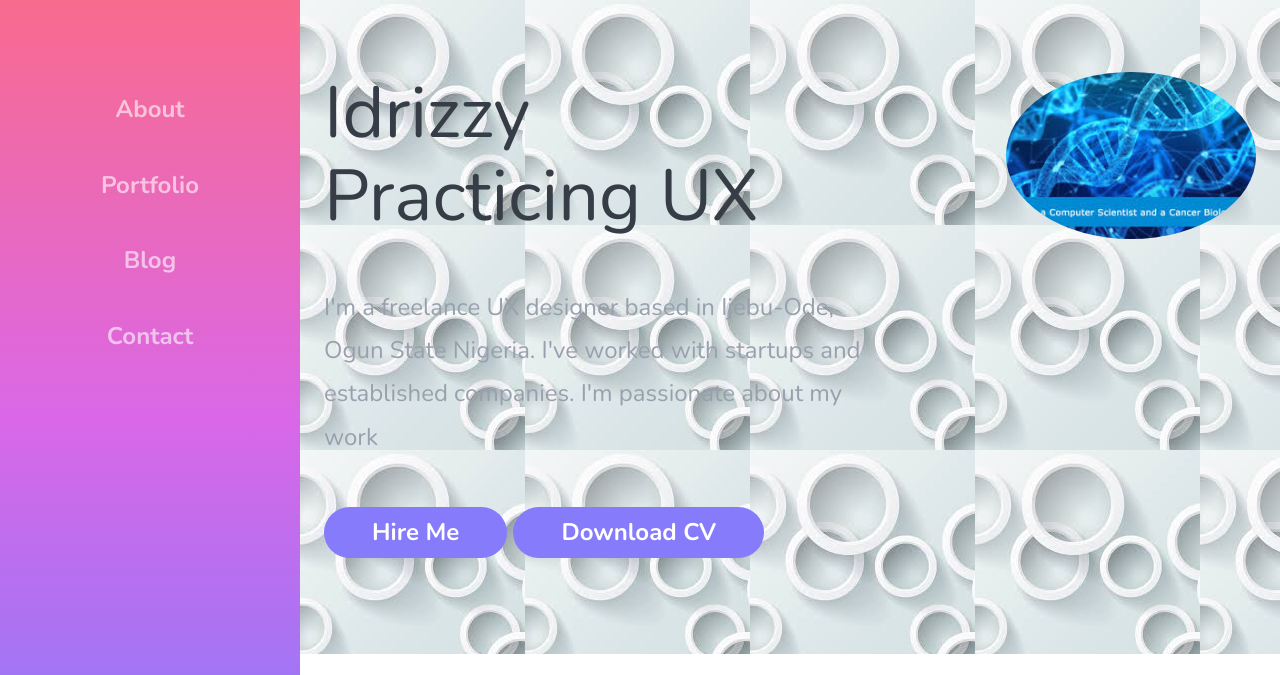
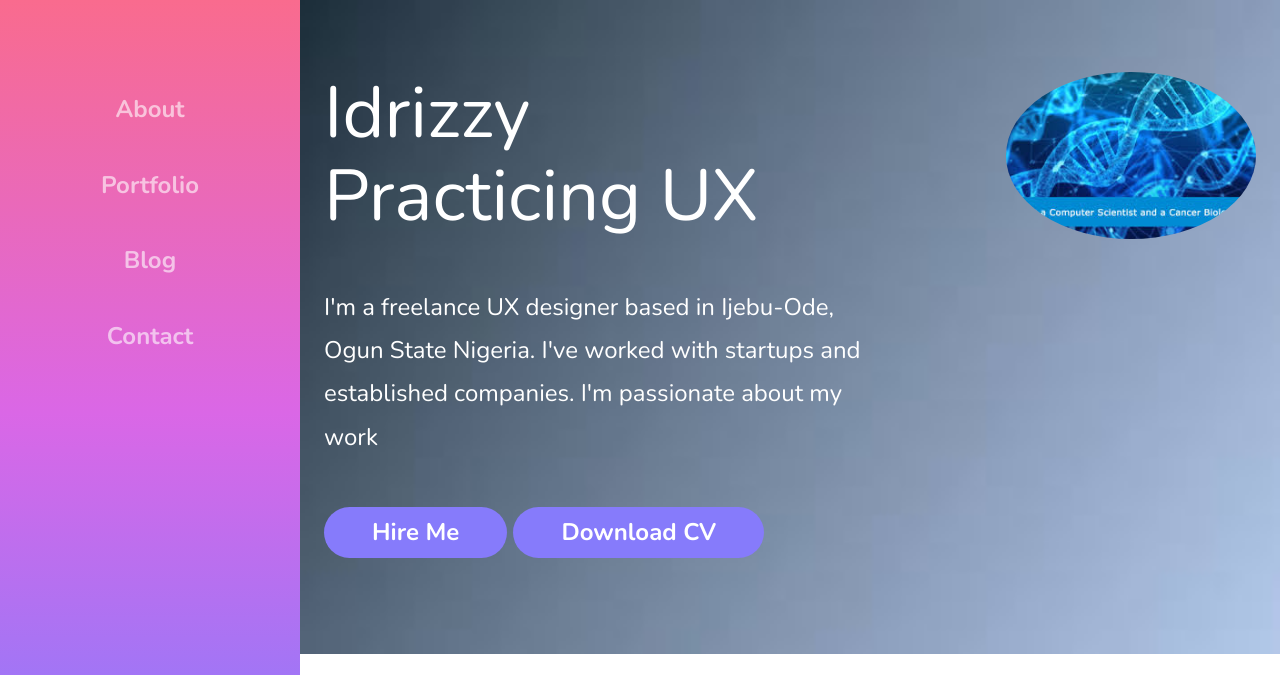
Before and after one commit to idrizzy/portfolio, a plain HTML site: page index.html in a window 1280 px wide. Shown: the top 675 px of the page. Drawn offline with nearby package versions, Linux system fonts and the light colour scheme.

Commit message:
just a commit

```diff
--- a/index.html
+++ b/index.html
@@ -23,8 +23,8 @@
 			<section class="hero">
 				<img src="images/idrizzy.jpg" />
 				<div class="hero-content">
-					<h1>Idrizzy <br>Practicing UX</h1>
-					<p>I'm a freelance UX designer based in Ijebu-Ode, Ogun State Nigeria. I've worked with startups and established companies. I'm passionate about my work </p>
+					<h1 style="color: white;">Idrizzy <br>Practicing UX</h1>
+					<p style="color: white;">I'm a freelance UX designer based in Ijebu-Ode, Ogun State Nigeria. I've worked with startups and established companies. I'm passionate about my work </p>
 					<a href="" class="action-btn">Hire Me </a>
 					<a href="cvvv.docx" class="action-btn">Download CV </a>
 				</div>
--- a/styles.css
+++ b/styles.css
@@ -7,7 +7,8 @@ body{
 
 .content{
 	grid-area : content;
-	background: url(images/background-shapes.jpg);
+	background: url(images/download.jpg);
+	background-size: cover;
 	/*background-repeat: no-repeat;*/
 
 
```
Also changed, not shown: images/download.jpg (added), images/images.jpg (added), images/myImage.jpg (added).
